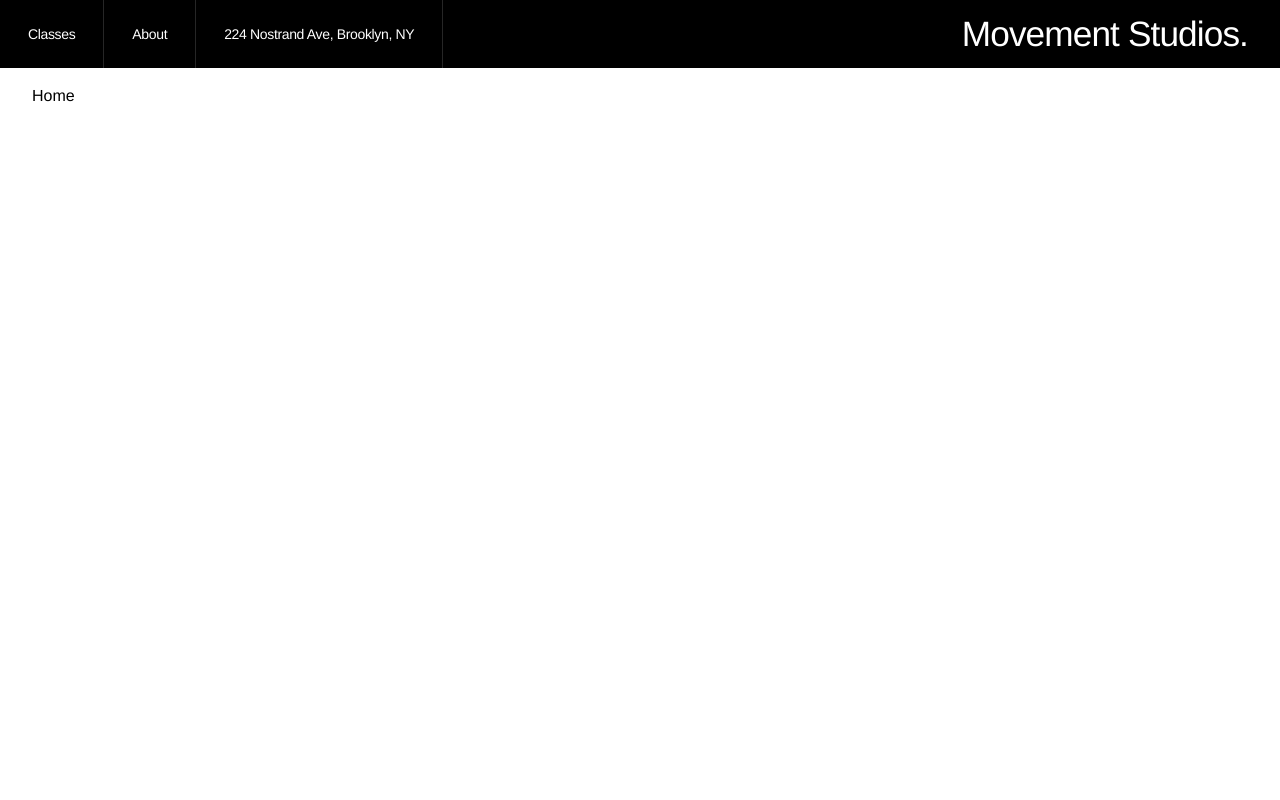
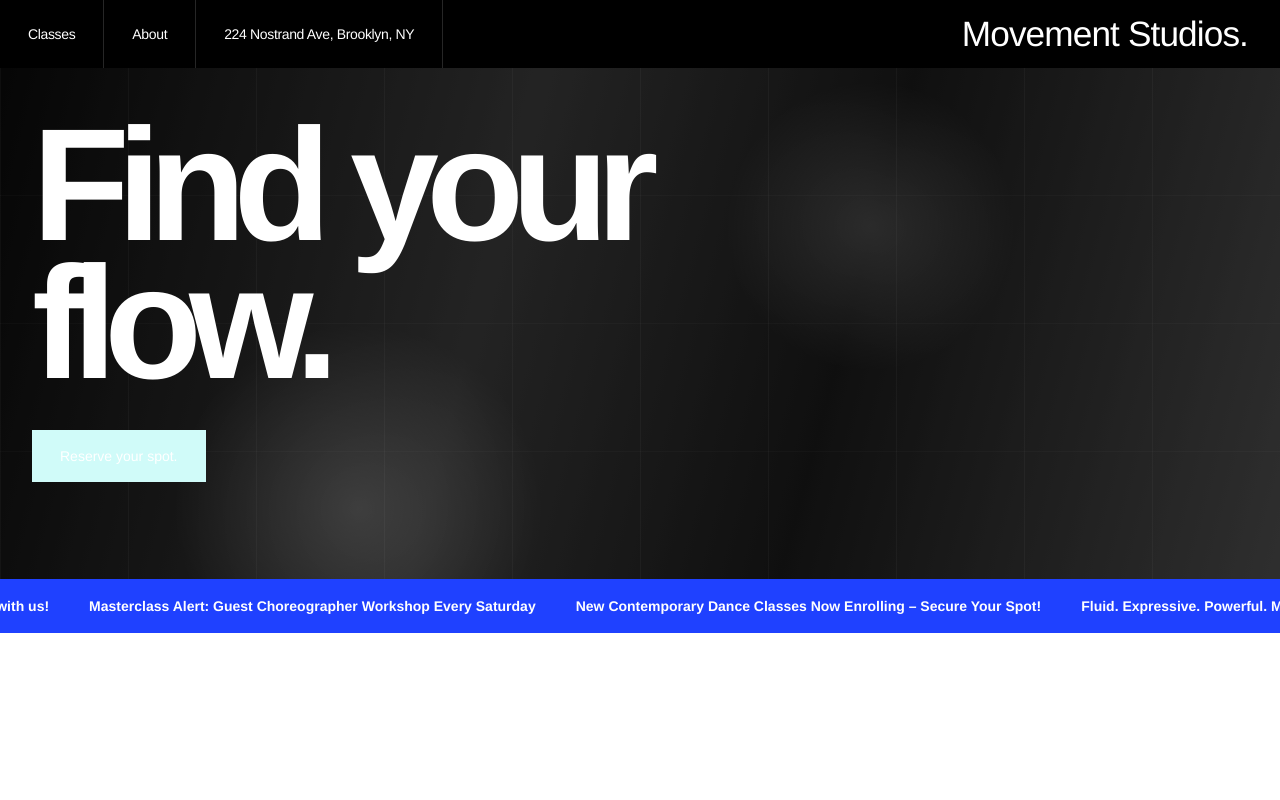
Before and after one commit to SabriBere/movement-studios, a Next.js app: page / in a window 1280 px wide. Shown: the top 800 px of the page. Built offline with nearby package versions, Linux system fonts and the light colour scheme.

Commit message:
herobar and fix routes sections

```diff
--- a/src/app/globals.css
+++ b/src/app/globals.css
@@ -34,3 +34,13 @@ a {
     color: inherit;
     text-decoration: none;
 }
+
+@keyframes heroTicker {
+    from {
+        transform: translateX(0);
+    }
+
+    to {
+        transform: translateX(-50%);
+    }
+}
--- a/src/app/page.tsx
+++ b/src/app/page.tsx
@@ -1,10 +1,9 @@
-import { colorGroups } from "@/styles/theme";
-import Hamburguer from "@/components/Navbar/Hamburguer";
+import Herobar from "@/components/Hero/Herobar";
 
 export default function Home() {
     return (
-        <main className="min-h-screen bg-white px-4 py-4 sm:px-6 lg:px-8">
-            Home
+        <main className="min-h-screen bg-white">
+            <Herobar />
         </main>
     );
 }
--- a/src/components/Hero/Herobar.tsx
+++ b/src/components/Hero/Herobar.tsx
@@ -1,9 +1,48 @@
-import React from 'react'
+type HerobarProps = {
+    heading?: string;
+    title?: string;
+    tickerItems?: string[];
+};
 
-const Herobar = () => {
+const defaultTickerItems = [
+    "Fluid. Expressive. Powerful. Move with us!",
+    "Masterclass Alert: Guest Choreographer Workshop Every Saturday",
+    "New Contemporary Dance Classes Now Enrolling – Secure Your Spot!",
+];
+
+export default function Herobar({
+    heading = "Find your\nflow.",
+    title = "Reserve your spot.",
+    tickerItems = defaultTickerItems,
+}: HerobarProps) {
     return (
-        <div>Herobar</div>
-    )
+        <section className="w-full overflow-hidden bg-black text-white" aria-label="Hero">
+            <div className="relative min-h-[430px] overflow-hidden bg-[#171717] sm:min-h-[520px] lg:min-h-[565px]">
+                <div className="absolute inset-0 bg-[radial-gradient(circle_at_28%_78%,rgba(255,255,255,0.28),transparent_18%),radial-gradient(circle_at_68%_28%,rgba(255,255,255,0.22),transparent_15%),linear-gradient(105deg,#0a0a0a_0%,#404040_38%,#1c1c1c_64%,#565656_100%)]" />
+                <div className="absolute inset-0 bg-black/45" />
+                <div className="absolute inset-0 bg-[linear-gradient(90deg,rgba(255,255,255,0.08)_1px,transparent_1px),linear-gradient(0deg,rgba(255,255,255,0.05)_1px,transparent_1px)] bg-[size:128px_128px] opacity-45" />
+
+                <div className="relative z-10 flex min-h-[380px] flex-col justify-between px-6 pt-10 pb-24 sm:min-h-[470px] sm:px-8 sm:pt-12 lg:min-h-[510px] lg:px-8 lg:pt-12">
+                    <h1 className="whitespace-pre-line text-[clamp(4.5rem,16vw,10rem)] leading-[0.86] font-black tracking-[-0.08em] text-white">
+                        {heading}
+                    </h1>
+
+                    <a
+                        href="#booking"
+                        className="inline-flex w-fit bg-cian px-6 py-4 text-sm font-normal text-black transition hover:bg-white sm:px-7"
+                    >
+                        {title}
+                    </a>
+                </div>
+
+                <div className="absolute inset-x-0 bottom-0 z-20 flex h-12 items-center overflow-hidden bg-blue-barry text-xs font-semibold text-white sm:h-[54px] sm:text-sm">
+                    <div className="flex min-w-max animate-[heroTicker_28s_linear_infinite] gap-10 px-8">
+                        {[...tickerItems, ...tickerItems].map((item, index) => (
+                            <span key={`${item}-${index}`}>{item}</span>
+                        ))}
+                    </div>
+                </div>
+            </div>
+        </section>
+    );
 }
-
-export default Herobar
--- a/src/components/Navbar/Navbar.tsx
+++ b/src/components/Navbar/Navbar.tsx
@@ -1,25 +1,25 @@
 "use client";
+import { useState } from "react";
 import Link from "next/link";
-import { useState } from "react";
 
 type NavbarProps = {
     className?: string;
 };
 
 const desktopNavItems = [
-    { label: "Classes", href: "#classes" },
-    { label: "About", href: "#about" },
+    { label: "Classes", href: "/classes" },
+    { label: "About", href: "/about" },
     { label: "224 Nostrand Ave, Brooklyn, NY", href: "#location" },
 ];
 
 const mobileNavItems = [
-    { label: "Classes", href: "#classes", className: "bg-cian text-black" },
-    { label: "About us", href: "#about", className: "bg-cian text-black" },
+    { label: "Classes", href: "/classes", className: "bg-cian text-black" },
+    { label: "About us", href: "/about", className: "bg-cian text-black" },
     { label: "Book with us", href: "#booking", className: "bg-fucsia text-white" },
 ];
 
 export default function Navbar({ className = "" }: NavbarProps) {
-    const [isOpen, setIsOpen] = useState(false);
+    const [isOpen, setIsOpen] = useState<boolean>(false);
 
     return (
         <nav
```
